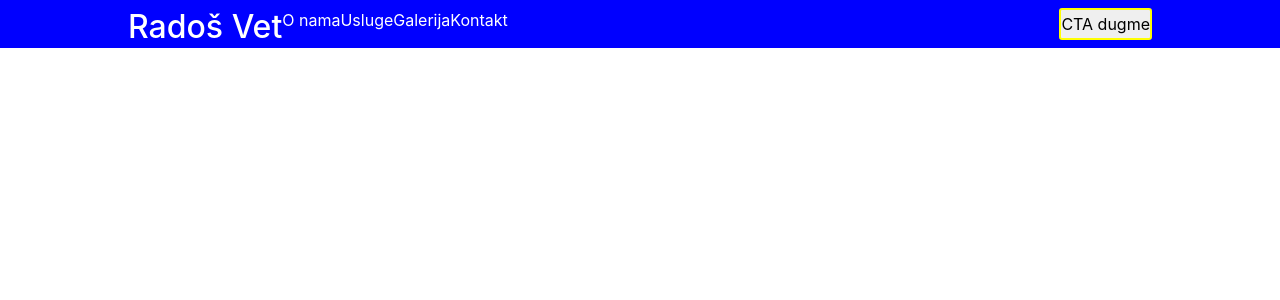
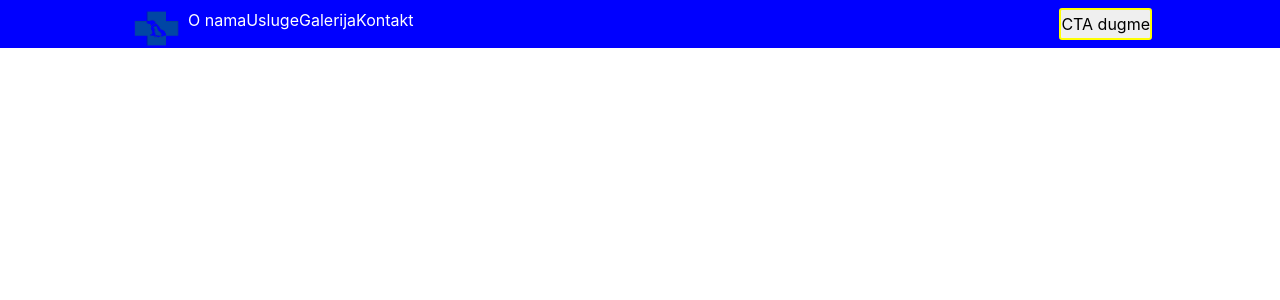
Before and after one commit to nikolarangelov/vetAmbulanta, a PHP site: page / in a window 1280 px wide. Shown: the top 300 px of the page. Run offline with PHP 8.4, Linux system fonts and the light colour scheme; style sheets or scripts are compiled from the project's sources.

Commit message:
logo dodat u nav

```diff
--- a/css/style.scss
+++ b/css/style.scss
@@ -10,6 +10,7 @@ padding: 0px;
     display: flex;
     justify-content: center;
     align-items: center;
+
     .navigacija{
         padding-top: .5em;
         width: 80%;
@@ -24,6 +25,9 @@ padding: 0px;
               a{
                   text-decoration: none;
                   color: white;
+                  img{
+
+                  }
               }
           }
         }
--- a/index.html
+++ b/index.html
@@ -12,7 +12,8 @@
 <div class="nav">
     <div class="navigacija">
         <ul>
-            <li><a href="#home"><h2>Radoš Vet</h2></a></li>
+            <li><a href="home"><img src="./img/FC3DD323-D0E8-4DE2-81DF-5CF8345FC735.png" alt="" width="60px" height="40px"></a></li>
+            <!-- <li><a href="#home"><h2>Radoš Vet</h2></a></li> -->
             <li><a href="#about">O nama</a></li>
             <li><a href="usluge">Usluge</a></li>
             <li><a href="galerija">Galerija</a></li>
```
